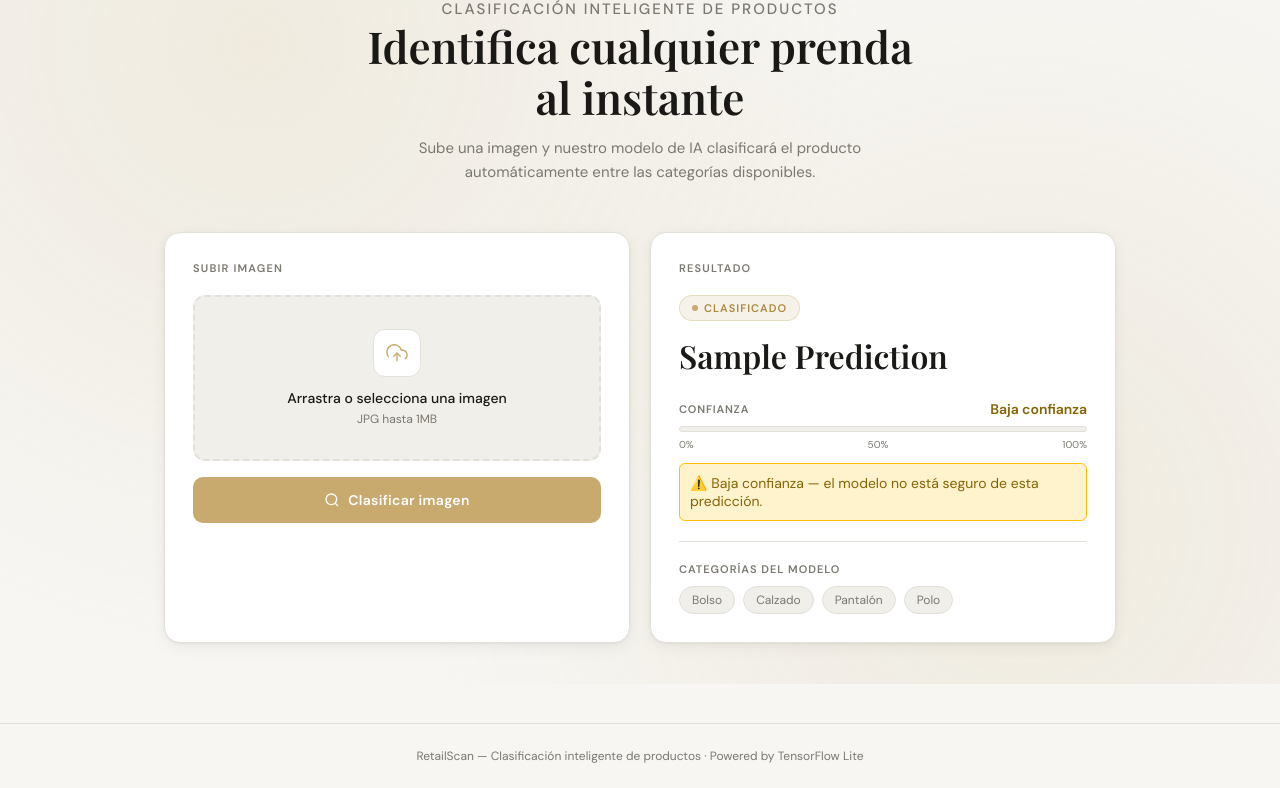
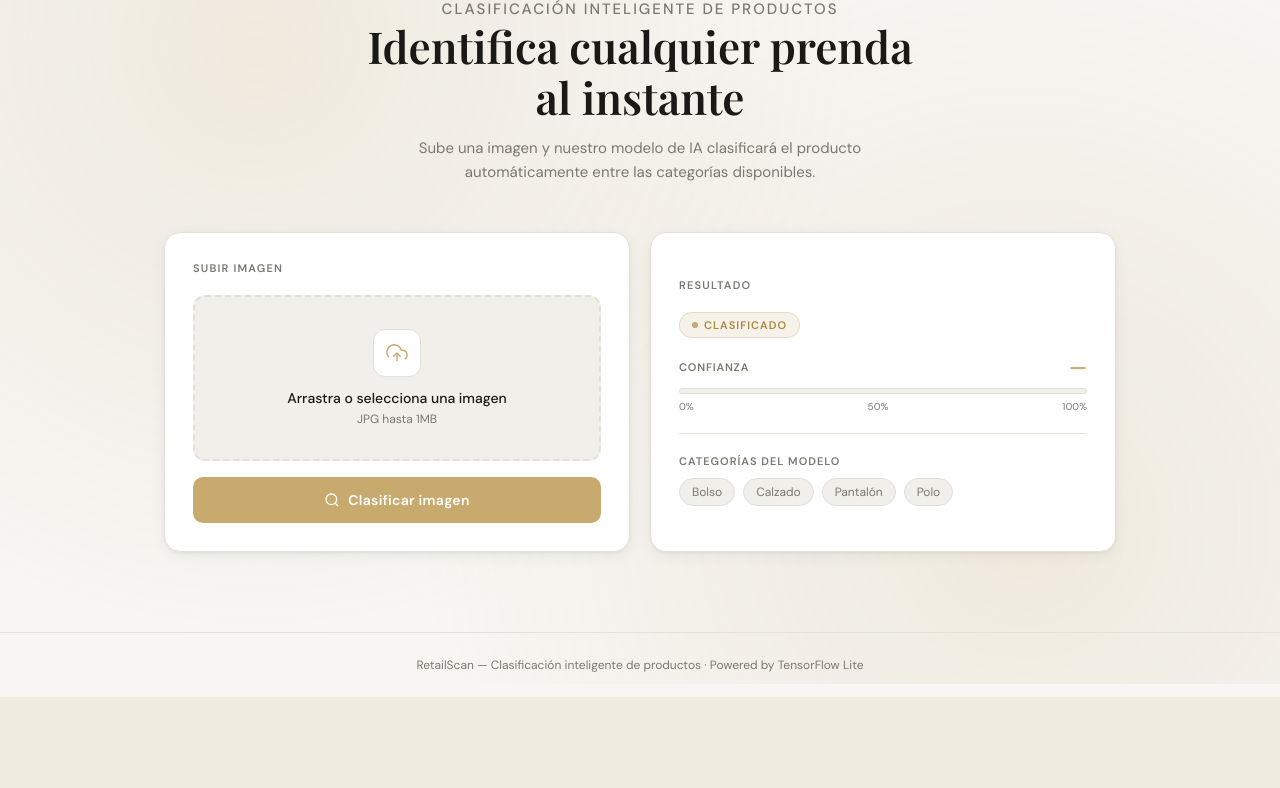
Before and after one commit to Omalicp/clasificador-imagenes, a Flask app: template templates/index.html in a window 1280 px wide. Shown: the part 116-904 px from the top of the page. After the commit the page ends 813 px from the top, so only its background shows below. Run offline with Flask 3, Linux system fonts and the light colour scheme; the template is opened without the code that fills it: most values are stand-ins (such as "Sample title", 1, 10 or a date in 2020).

Commit message:
ocultar todo en baja confianza

```diff
--- a/templates/index.html
+++ b/templates/index.html
@@ -680,8 +680,6 @@
       document.getElementById('submit-btn').style.opacity = '0.8';
     });
 
-    // Show results if prediction exists
-    // Show results if prediction exists
     {% if prediction %}
 window.addEventListener('DOMContentLoaded', () => {
   const prediction = "{{ prediction }}";
@@ -692,35 +690,26 @@
   content.style.display = 'block';
   content.style.animation = 'fadeUp 0.5s ease both';
 
+  if (confidence < 0.95) {
+    document.getElementById('result-class').style.display = 'none';
+    document.getElementById('result-badge').style.display = 'none';
+    document.getElementById('confidence-section') && (document.querySelector('.confidence-section').style.display = 'none');
+    document.querySelector('.categories').style.display = 'none';
+    const warning = document.getElementById('low-confidence-warning');
+    warning.style.display = 'block';
+    warning.style.fontSize = '15px';
+    warning.style.padding = '20px';
+    warning.textContent = '⚠️ Baja confianza — el modelo no pudo identificar el producto con certeza. Intenta con otra imagen.';
+  } else {
+    const pct = (confidence * 100).toFixed(4);
     document.getElementById('result-class').textContent = prediction.charAt(0).toUpperCase() + prediction.slice(1);
-
-      const pct = (confidence * 100).toFixed(4);
-
-if (confidence < 0.95) {
-  document.getElementById('confidence-value').textContent = 'Baja confianza';
-  document.getElementById('confidence-value').style.color = '#856404';
-  document.getElementById('confidence-value').style.fontSize = '14px';
-  document.getElementById('confidence-fill').style.width = '0%';
-  const warning = document.getElementById('low-confidence-warning');
-  if (warning) warning.style.display = 'block';
-} else {
     document.getElementById('confidence-value').textContent = pct + '%';
     setTimeout(() => {
       document.getElementById('confidence-fill').style.width = pct + '%';
     }, 200);
-}
-
-// Highlight active category
     document.querySelectorAll('.category-chip').forEach(chip => {
-  if (chip.dataset.cat === prediction.toLowerCase()) {
-    chip.classList.add('active');
-  }
+      if (chip.dataset.cat === prediction.toLowerCase()) chip.classList.add('active');
     });
-
-      // ← NUEVO: aviso de baja confianza
-      if (confidence < 0.95) {
-        const warning = document.getElementById('low-confidence-warning');
-        if (warning) warning.style.display = 'block';
   }
 });
 {% endif %}
```
Lines whose indentation alone changed are shown as unchanged.
